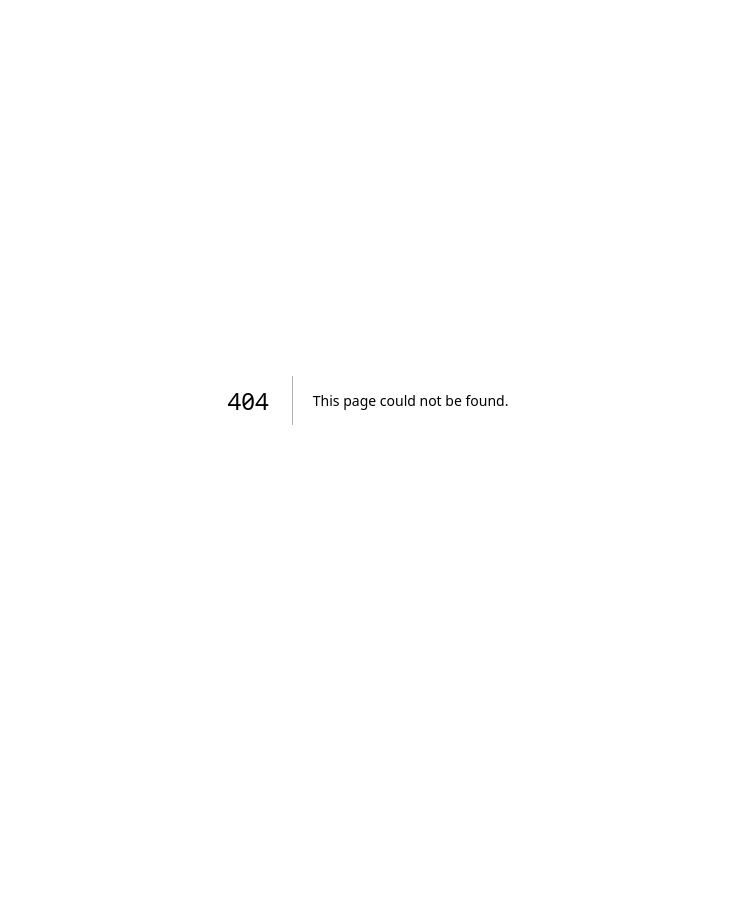
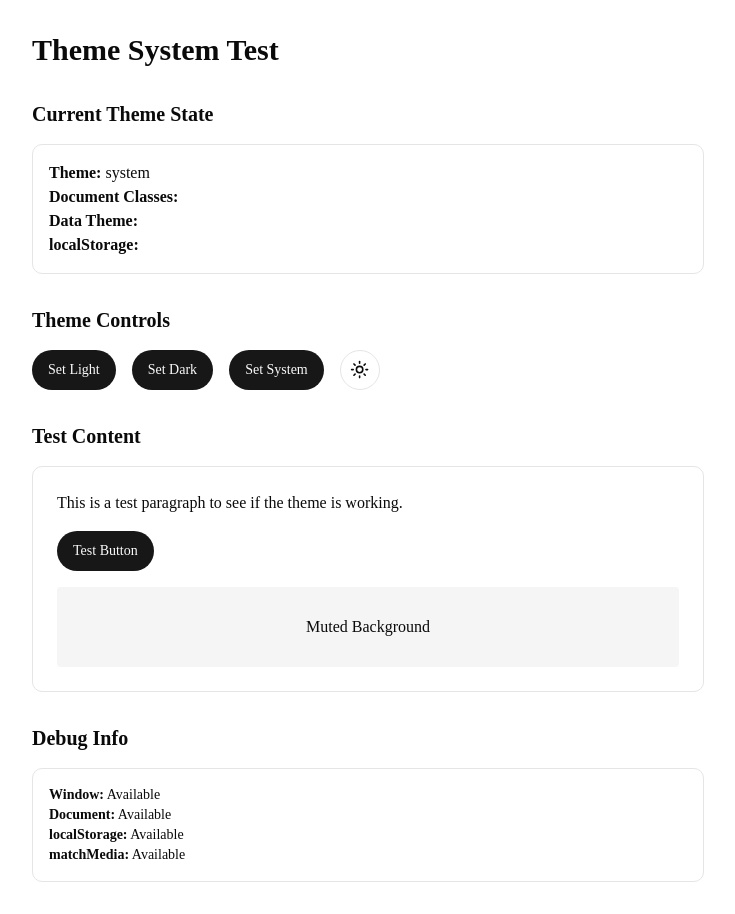
Before and after one commit to TanishqChavan10/silentparcel, a Next.js app: page /test-theme in a window 1280 px wide. Before the commit this address had no page. Shown: the whole page, without its empty margins (272-1007 px from the left). Before the commit the page ends 800 px from the top, so only its background shows below. Built offline with nearby package versions, Linux system fonts and the light colour scheme.

Commit message:
fix: deploymet theme bug

```diff
--- a/app/layout.tsx
+++ b/app/layout.tsx
@@ -29,6 +29,25 @@ export default function RootLayout({
 }) {
 	return (
 		<html lang="en" suppressHydrationWarning>
+			<head>
+				<script
+					dangerouslySetInnerHTML={{
+						__html: `
+							(function() {
+								try {
+									var theme = localStorage.getItem('ui-theme');
+									var systemTheme = window.matchMedia('(prefers-color-scheme: dark)').matches ? 'dark' : 'light';
+									var finalTheme = theme === 'dark' ? 'dark' : theme === 'light' ? 'light' : systemTheme;
+									document.documentElement.classList.add(finalTheme);
+									document.documentElement.setAttribute('data-theme', finalTheme);
+								} catch (e) {
+									console.warn('Theme initialization failed:', e);
+								}
+							})();
+						`,
+					}}
+				/>
+			</head>
 			<body
 			// className={`${GeneralSans.className}`}
 			>
--- /dev/null
+++ b/app/test-theme/page.tsx
@@ -0,0 +1,58 @@
+"use client";
+
+import { useTheme } from "@/contexts/theme-context";
+import { Button } from "@/components/ui/button";
+import { ThemeToggle } from "@/components/theme-toggle";
+
+export default function TestThemePage() {
+	const { theme, setTheme } = useTheme();
+
+	return (
+		<div className="min-h-screen bg-background text-foreground p-8">
+			<div className="max-w-2xl mx-auto space-y-8">
+				<h1 className="text-3xl font-bold">Theme System Test</h1>
+
+				<div className="space-y-4">
+					<h2 className="text-xl font-semibold">Current Theme State</h2>
+					<div className="p-4 bg-card border rounded-lg">
+						<p><strong>Theme:</strong> {theme}</p>
+						<p><strong>Document Classes:</strong> {typeof document !== 'undefined' ? document.documentElement.className : 'N/A'}</p>
+						<p><strong>Data Theme:</strong> {typeof document !== 'undefined' ? document.documentElement.getAttribute('data-theme') : 'N/A'}</p>
+						<p><strong>localStorage:</strong> {typeof window !== 'undefined' ? localStorage.getItem('ui-theme') : 'N/A'}</p>
+					</div>
+				</div>
+
+				<div className="space-y-4">
+					<h2 className="text-xl font-semibold">Theme Controls</h2>
+					<div className="flex gap-4">
+						<Button onClick={() => setTheme('light')}>Set Light</Button>
+						<Button onClick={() => setTheme('dark')}>Set Dark</Button>
+						<Button onClick={() => setTheme('system')}>Set System</Button>
+						<ThemeToggle />
+					</div>
+				</div>
+
+				<div className="space-y-4">
+					<h2 className="text-xl font-semibold">Test Content</h2>
+					<div className="p-6 bg-card border rounded-lg space-y-4">
+						<p>This is a test paragraph to see if the theme is working.</p>
+						<Button>Test Button</Button>
+						<div className="h-20 bg-muted rounded flex items-center justify-center">
+							Muted Background
+						</div>
+					</div>
+				</div>
+
+				<div className="space-y-4">
+					<h2 className="text-xl font-semibold">Debug Info</h2>
+					<div className="p-4 bg-card border rounded-lg text-sm">
+						<p><strong>Window:</strong> {typeof window !== 'undefined' ? 'Available' : 'Not Available'}</p>
+						<p><strong>Document:</strong> {typeof document !== 'undefined' ? 'Available' : 'Not Available'}</p>
+						<p><strong>localStorage:</strong> {typeof localStorage !== 'undefined' ? 'Available' : 'Not Available'}</p>
+						<p><strong>matchMedia:</strong> {typeof window !== 'undefined' && typeof window.matchMedia === 'function' ? 'Available' : 'Not Available'}</p>
+					</div>
+				</div>
+			</div>
+		</div>
+	);
+}
--- a/components/theme-toggle.tsx
+++ b/components/theme-toggle.tsx
@@ -11,9 +11,30 @@ export function ThemeToggle() {
 	const { theme, setTheme } = useTheme();
 
 	const toggleTheme = () => {
-		console.log("Current theme:", theme);
-		setTheme(theme === "dark" ? "light" : "dark");
+		try {
+			console.log("Current theme:", theme);
+			const newTheme = theme === "dark" ? "light" : "dark";
+			setTheme(newTheme);
+			console.log("Switched to theme:", newTheme);
+		} catch (error) {
+			console.error("Failed to toggle theme:", error);
+		}
 	};
+
+	// Don't render until mounted to prevent hydration issues
+	if (typeof window === "undefined") {
+		return (
+			<Button
+				variant="outline"
+				size="icon"
+				className="rounded-full cursor-pointer transition-colors duration-300"
+				aria-label="Toggle theme"
+			>
+				<Sun className="h-[1.2rem] w-[1.2rem] transition-all duration-300 ease-in-out" />
+				<span className="sr-only">Toggle theme</span>
+			</Button>
+		);
+	}
 
 	return (
 		<Button
@@ -25,8 +46,6 @@ export function ThemeToggle() {
 		>
 			{theme === "dark" ? (
 				<Moon className="h-[1.2rem] w-[1.2rem] transition-all duration-300 ease-in-out" />
-			) : theme === "light" ? (
-				<Sun className="h-[1.2rem] w-[1.2rem] transition-all duration-300 ease-in-out" />
 			) : (
 				<Sun className="h-[1.2rem] w-[1.2rem] transition-all duration-300 ease-in-out" />
 			)}
--- a/contexts/theme-context.tsx
+++ b/contexts/theme-context.tsx
@@ -22,6 +22,27 @@ const initialState: ThemeProviderState = {
 
 const ThemeProviderContext = createContext<ThemeProviderState>(initialState);
 
+// Safe localStorage access
+const getStoredTheme = (key: string): Theme | null => {
+	if (typeof window === "undefined") return null;
+	try {
+		const stored = localStorage.getItem(key);
+		return stored as Theme;
+	} catch (error) {
+		console.warn("Failed to read theme from localStorage:", error);
+		return null;
+	}
+};
+
+const setStoredTheme = (key: string, theme: Theme): void => {
+	if (typeof window === "undefined") return;
+	try {
+		localStorage.setItem(key, theme);
+	} catch (error) {
+		console.warn("Failed to save theme to localStorage:", error);
+	}
+};
+
 export function ThemeProvider({
 	children,
 	defaultTheme = "dark",
@@ -31,42 +52,45 @@ export function ThemeProvider({
 	const [theme, setTheme] = useState<Theme>(defaultTheme);
 	const [mounted, setMounted] = useState(false);
 
-	// Only run on client side to prevent hydration mismatch
+	// Initialize theme on mount
 	useEffect(() => {
 		setMounted(true);
-		const storedTheme = localStorage.getItem(storageKey) as Theme;
+		const storedTheme = getStoredTheme(storageKey);
 		if (storedTheme) {
 			setTheme(storedTheme);
 		}
 	}, [storageKey]);
 
+	// Apply theme to document
 	useEffect(() => {
 		if (!mounted) return;
 
 		const root = window.document.documentElement;
-
 		root.classList.remove("light", "dark");
 
+		let themeToApply: "light" | "dark";
+
 		if (theme === "system") {
-			const systemTheme = window.matchMedia("(prefers-color-scheme: dark)")
-				.matches
+			themeToApply = window.matchMedia("(prefers-color-scheme: dark)").matches
 				? "dark"
 				: "light";
-
-			root.classList.add(systemTheme);
-			console.log("Applied system theme:", systemTheme);
-			return;
+		} else {
+			themeToApply = theme as "light" | "dark";
 		}
 
-		root.classList.add(theme);
-		console.log("Applied theme:", theme);
+		root.classList.add(themeToApply);
+
+		// Add data attribute for additional styling if needed
+		root.setAttribute("data-theme", themeToApply);
+
+		console.log("Applied theme:", themeToApply, "from:", theme);
 	}, [theme, mounted]);
 
 	const value = {
 		theme,
-		setTheme: (theme: Theme) => {
-			localStorage.setItem(storageKey, theme);
-			setTheme(theme);
+		setTheme: (newTheme: Theme) => {
+			setStoredTheme(storageKey, newTheme);
+			setTheme(newTheme);
 		},
 	};
 
--- a/next.config.js
+++ b/next.config.js
@@ -9,6 +9,10 @@ const nextConfig = {
   },
   experimental: {
     serverComponentsExternalPackages: ['ioredis'],
+  },
+  // Ensure client-side features work in production
+  compiler: {
+    removeConsole: false, // Keep console logs for debugging
   },
   webpack: (config, { isServer }) => {
     config.ignoreWarnings = [
```
